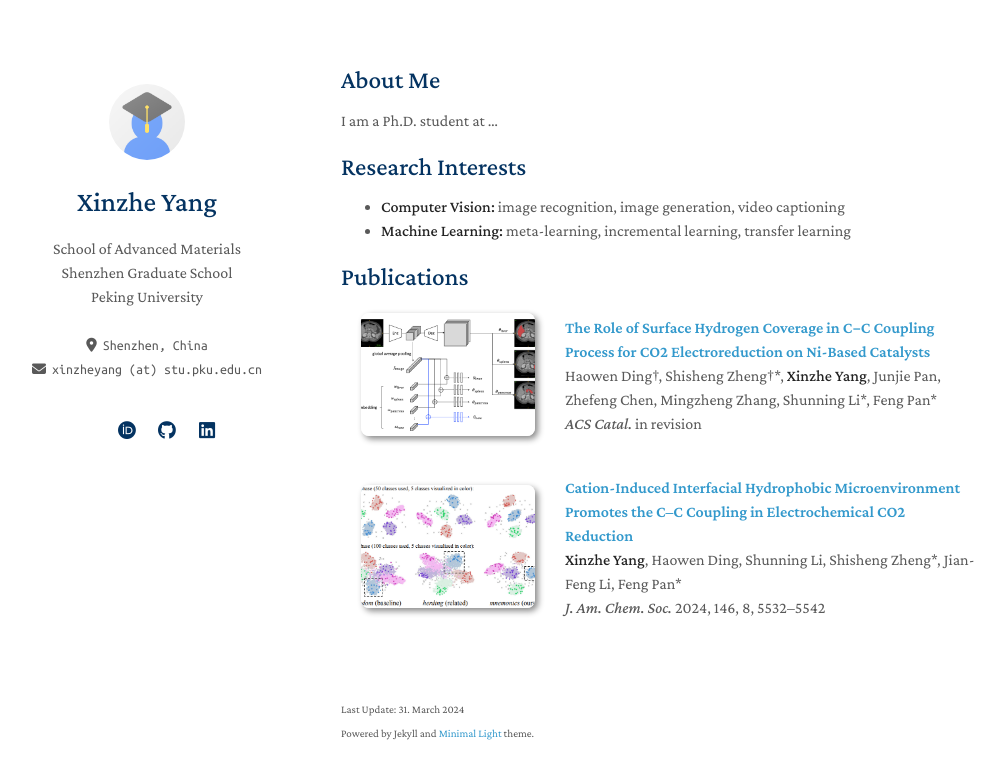
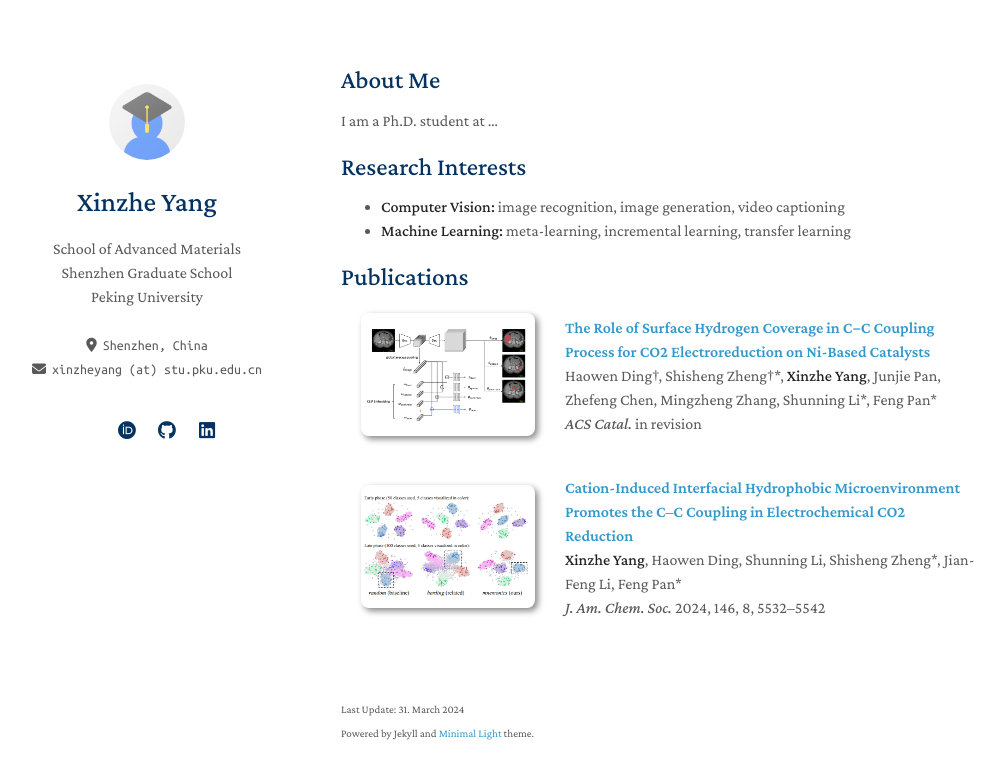
Before and after one commit to xzyang99/xzyang99.github.io, a Jekyll site: the page built from index.md, in a window 1280 px wide. Shown: the top 779 px of the page, without its empty margins (129-1134 px from the left). Built offline with Jekyll 4.4.1, drawn with Linux system fonts in a browser that asks for light colours; a style sheet for code colours, icons or effects is not loaded; our own code applies the rules of GitHub Pages for plain Markdown files.

Commit message:
Update publications.md

```diff
--- a/_includes/publications.md
+++ b/_includes/publications.md
@@ -9,7 +9,7 @@
 <div class="pub-row">
   <div class="col-sm-3 abbr" style="position: relative;padding-right: 15px;padding-left: 15px;">
     {% if link.image %}
-    <img src="{{ link.image }}" class="teaser img-fluid z-depth-1" style="width=100;height=40%">
+    <img src="{{ link.image }}" class="teaser img-fluid z-depth-1" style="object-fit: contain;">
     {% endif %}
     {% if link.conference_short %}
     <abbr class="badge">{{ link.conference_short }}</abbr>
```
